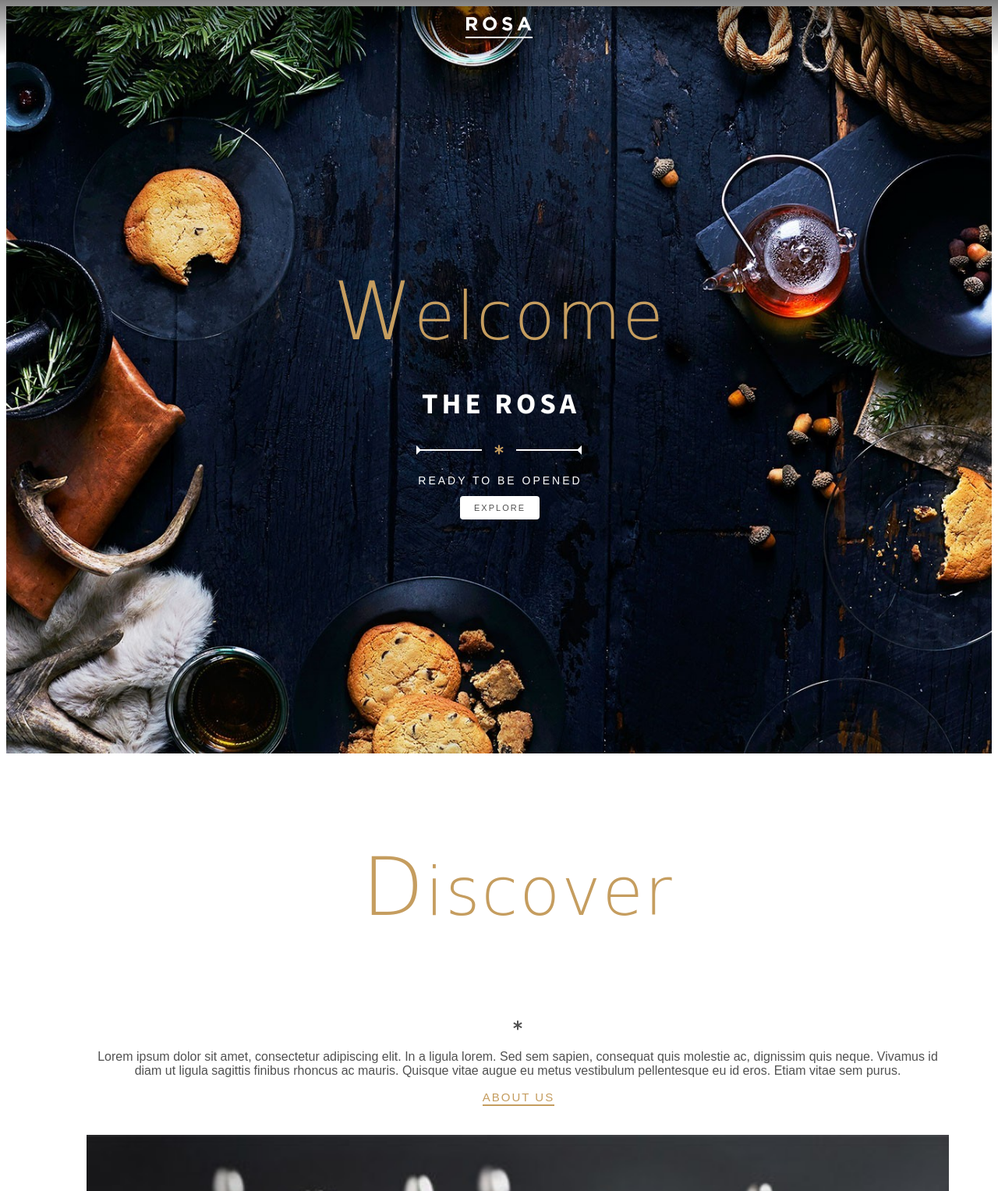
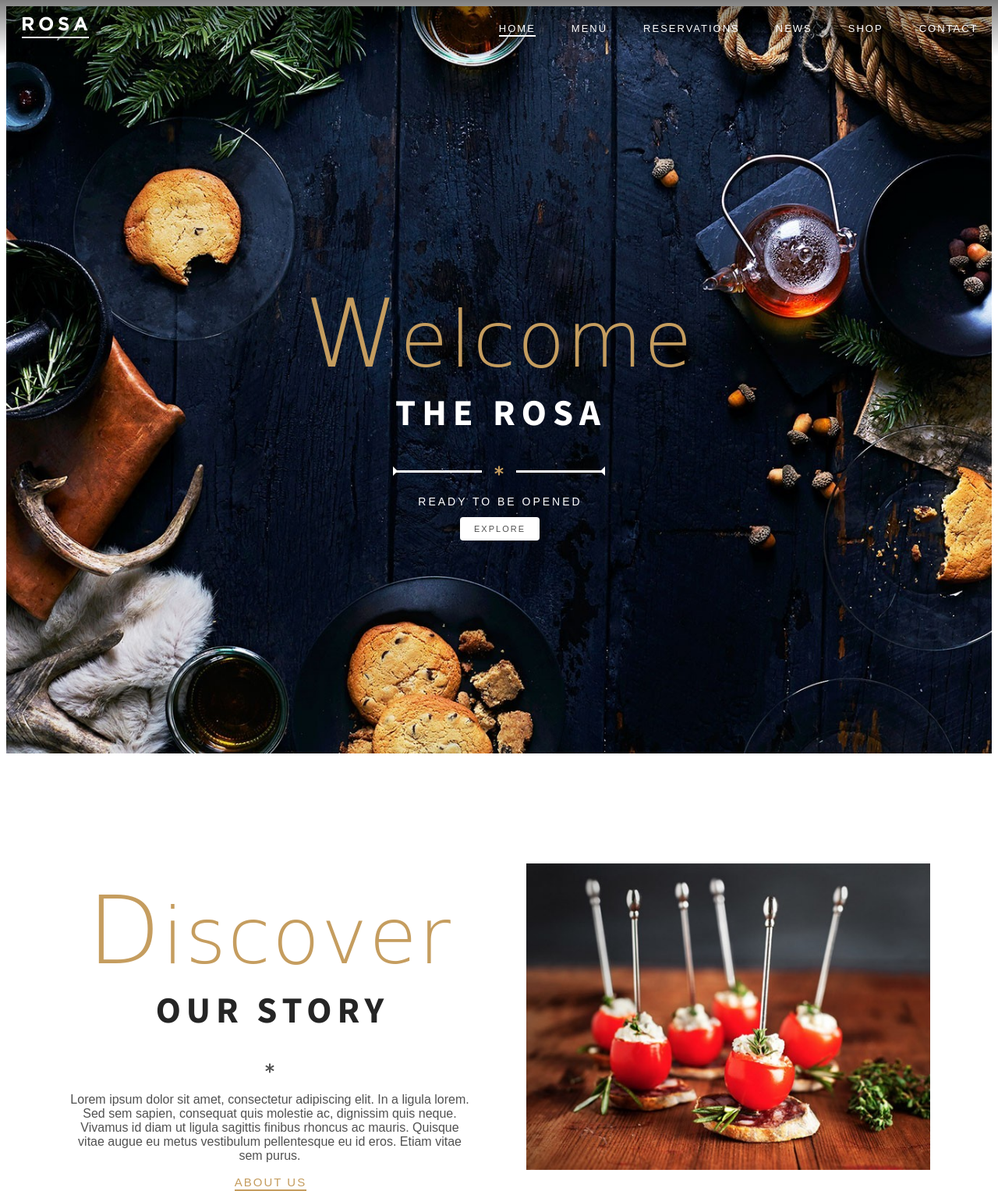
Before and after one commit to Aydayll/the-rosa, a plain HTML site: page index.html in a window 1280 px wide. Shown: the top 1527 px of the page at 78% size. Drawn offline with nearby package versions, Linux system fonts and the light colour scheme; a web font is replaced by a local one.

Commit message:
add the media-queries

```diff
--- /dev/null
+++ b/assets/animate.css
@@ -0,0 +1,10 @@
+/*Animations*/
+@keyframes fadeUp{
+    0%{
+        transform: translateY(4rem);
+    }
+    100%{
+        opacity: 1;
+        transform: translateY(4rem);
+    }
+}
--- a/assets/base.css
+++ b/assets/base.css
@@ -34,7 +34,6 @@ p{
     width: 100%;
     max-width: 122.5rem;
     margin: 0 auto;
-    padding: 0 2.4rem;
 }
 /*header*/
 header{
--- a/assets/discover-our-story.css
+++ b/assets/discover-our-story.css
@@ -9,7 +9,7 @@
     color:var(--body-font-color);
     margin: 2.4rem 0;
 }
-.headline-dark{
+ .headline-dark{
     color: var(--main-font-color-dark);
     letter-spacing: .7rem;
     margin-right: -.7rem;
--- a/assets/hero.css
+++ b/assets/hero.css
@@ -13,6 +13,8 @@
     font-weight: 100;
     line-height: .4;
     letter-spacing: 2px;
+    opacity: 0;
+    animation: fadeUp .5s forwards;
 }
 .first-letter{
     text-transform: uppercase;
--- a/assets/media-queries.css
+++ b/assets/media-queries.css
@@ -1,5 +1,5 @@
 /*Media queries*/
-@media screen and (min-width:900px) {
+ @media screen and (min-width:900px) {
     section{
         padding: 7.9rem;
     }
@@ -24,7 +24,85 @@
         margin: 0 2.4rem;
         border:none;
     }
+    .nav-item:last-child{
+        margin-right: 0;
+    }
+    .nav-link{
+        font-size: 1.3rem;
+    }
+    .active{
+        position: relative;
+    }
+    .active::before{
+        content: '';
+        position: absolute;
+        width: 100%;
+        height: 2px;
+        background-color: #fff;
+        left:0;
+        bottom: -3px;
+    }
+    .sub-headline{
+        font-size: 10rem;
+    }
+    .first-letter{
+        font-size: 12.2rem;
+    }
+    .headline{
+        font-size: 4.7rem;
+        letter-spacing: .8rem;
+    }
+    .line{
+        max-width: 11.4rem;
+    }
+    .restaurant-info{
+        display: flex;
+        align-items: center;
+    }
+    .headline-dark{
+        color: var(--main-font-color-dark);
+        letter-spacing: .7rem;
+        margin-right: -.7rem;
+    }
+    .restaurant-info > div {
+       flex: 1;
+    }
+    .padding-right{
+        padding-right: 7rem;
+    }
+    .footer-content{
+        max-width: 77.5rem;
+        margin: auto;
+    }
+    .footer-content-about{
+        max-width: 51.3rem;
+        margin: 0 auto 5.4rem;
+    }
+    .footer-content-devider{
+        display: flex;
+        justify-content: space-between;
+    }
+    .social-media,
+    .newsletter-form{
+        width: 100%;
+        max-width: 27.3rem;
+        margin: 0 1rem;
+    }
+    .social-icons i{
+       opacity: 1;
+    }
+    .newsletter-btn{
+        margin-left: 15rem;
+    }
+}
 
-
-
+/*Animations*/
+@keyframes fadeUp{
+    0%{
+        transform: translateY(4rem);
+    }
+    100%{
+        opacity: 1;
+        transform: translateY(4rem);
+    }
 }
--- a/assets/style.css
+++ b/assets/style.css
@@ -7,6 +7,6 @@
 @import './fa.css';
 @import './footer.css';
 @import './hero.css';
-@import './media-queries.css';
 @import './nav.css';
 @import './tasteful-recipes.css';
+@import './media-queries.css';
--- a/index.html
+++ b/index.html
@@ -20,7 +20,7 @@
                 <a href="index.html" class="logo"><img src="./images/logo-rosa.png" alt=""></a>
                 <ul class="nav-list">
                     <li class="nav-item">
-                        <a href="index.html" class="nav-link">Home</a>
+                        <a href="index.html" class="nav-link active">Home</a>
                     </li>
                     <li class="nav-item">
                         <a href="" class="nav-link">Menu</a>
@@ -179,7 +179,7 @@
                             Lorem ipsum dolor sit amet, consectetur adipiscing elit. In a ligula lorem. Sed sem sapien, consequat quis molestie ac, dignissim quis neque. Vivamus id diam ut ligula sagittis finibus rhoncus ac mauris. Quisque vitae augue eu metus vestibulum pellentesque eu id eros. Etiam vitae sem purus.
                            </p>
                         </div>
-                        <div class="footer-content-devider animate-bottomm">
+                        <div class="footer-content-devider animate-bottom">
                           <div class="social-media">
                                <h4>Follow along</h4>
                               <ul class="social-icons">
```
Also changed, not shown: 1 other file.
